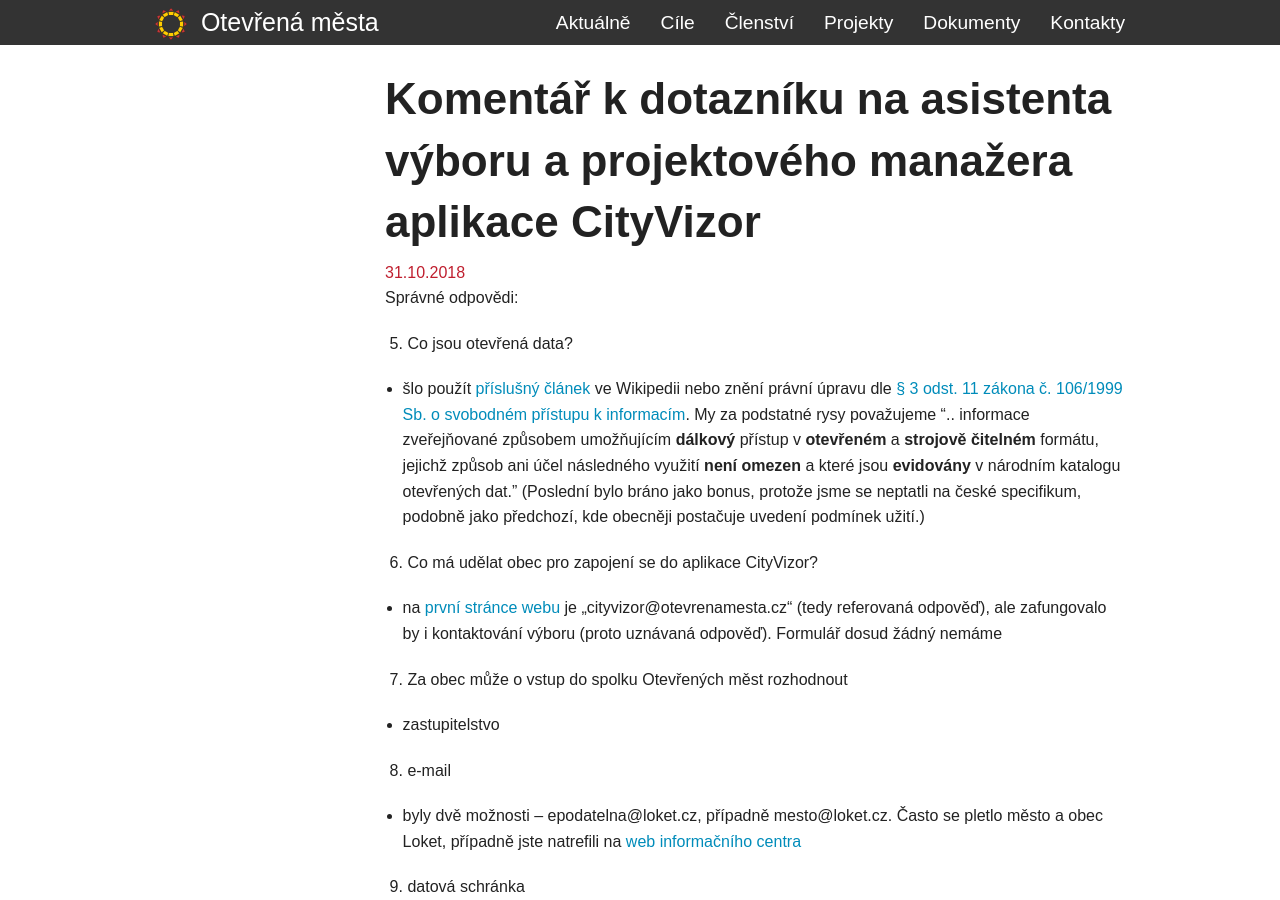
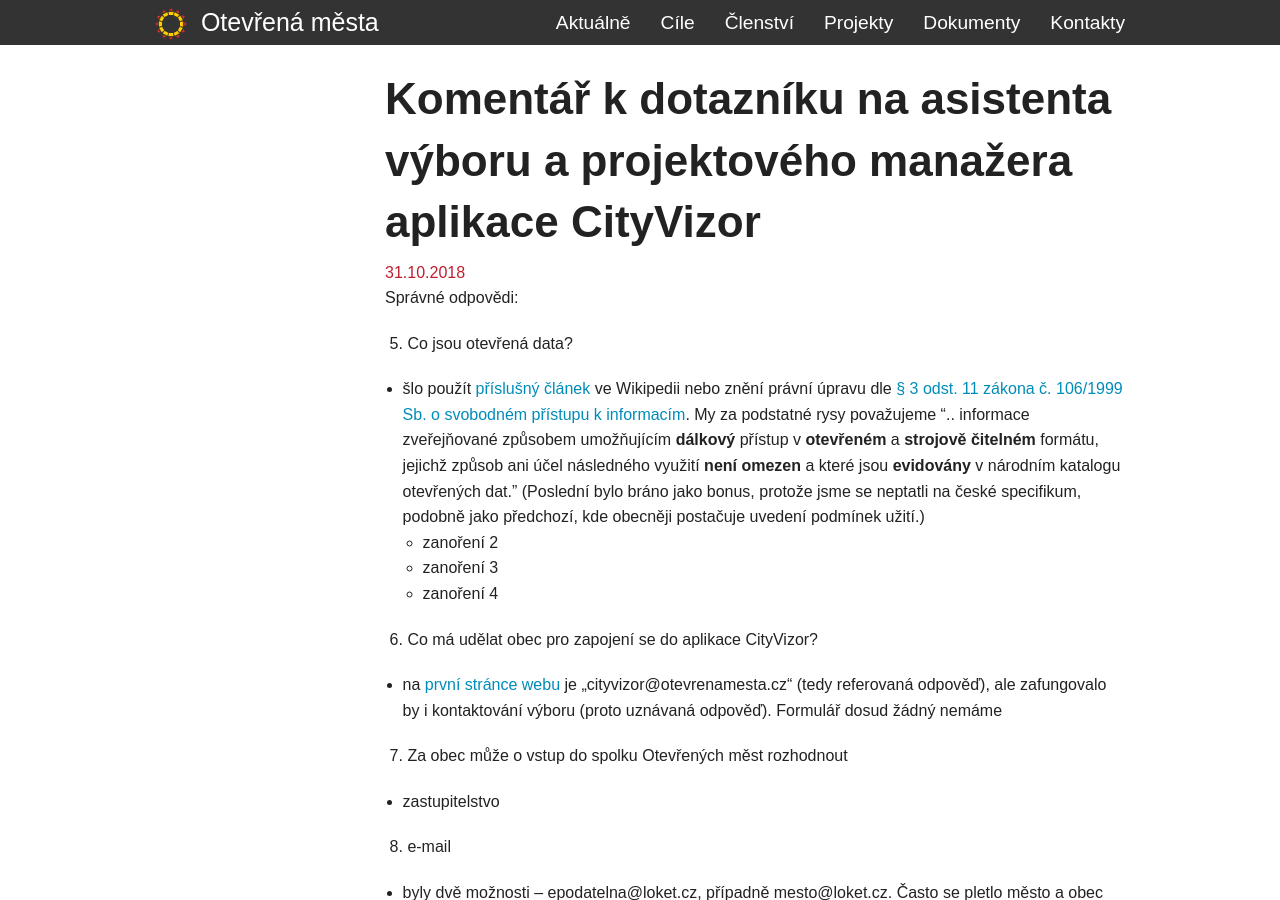
Before and after one commit to otevrenamesta/otevrenamesta.github.io, a Jekyll site: the page built from _posts/2018-10-31-vyberove_rizeni_na_asistenta_2018_komentar_k_dotazniku.md, in a window 1280 px wide and 900 px high. Built offline with Jekyll 4.4.1, drawn with Linux system fonts in a browser that asks for light colours; nearby versions of some CDN libraries; library files that are not in the unit come from our copies.

Commit message:
+komentář k dotazníku

```diff
--- a/_posts/2018-10-31-vyberove_rizeni_na_asistenta_2018_komentar_k_dotazniku.md
+++ b/_posts/2018-10-31-vyberove_rizeni_na_asistenta_2018_komentar_k_dotazniku.md
@@ -5,7 +5,10 @@
 
 Správné odpovědi:
 <ol start="5"><li>Co jsou otevřená data?</li></ol>
-   - šlo použít [příslušný článek](https://cs.wikipedia.org/wiki/Otev%C5%99en%C3%A1_data) ve Wikipedii nebo znění právní úpravu dle [§ 3 odst. 11 zákona č. 106/1999 Sb. o svobodném přístupu k informacím](https://www.zakonyprolidi.cz/cs/1999-106#p3-11). My za podstatné rysy považujeme ".. informace zveřejňované způsobem umožňujícím **dálkový** přístup v **otevřeném** a **strojově čitelném** formátu, jejichž způsob ani účel následného využití **není omezen** a které jsou **evidovány** v národním katalogu otevřených dat." (Poslední bylo bráno jako bonus, protože jsme se neptatli na české specifikum, podobně jako předchozí, kde obecněji postačuje uvedení podmínek užití.)
+- šlo použít [příslušný článek](https://cs.wikipedia.org/wiki/Otev%C5%99en%C3%A1_data) ve Wikipedii nebo znění právní úpravu dle [§ 3 odst. 11 zákona č. 106/1999 Sb. o svobodném přístupu k informacím](https://www.zakonyprolidi.cz/cs/1999-106#p3-11). My za podstatné rysy považujeme ".. informace zveřejňované způsobem umožňujícím **dálkový** přístup v **otevřeném** a **strojově čitelném** formátu, jejichž způsob ani účel následného využití **není omezen** a které jsou **evidovány** v národním katalogu otevřených dat." (Poslední bylo bráno jako bonus, protože jsme se neptatli na české specifikum, podobně jako předchozí, kde obecněji postačuje uvedení podmínek užití.)
+  - zanoření 2
+   - zanoření 3
+    - zanoření 4
 <ol start="6"><li>Co má udělat obec pro zapojení se do aplikace CityVizor?</li></ol>
    - na [první stránce webu](https://cityvizor.cz/) je „cityvizor@otevrenamesta.cz“ (tedy referovaná odpověď), ale zafungovalo by i kontaktování výboru (proto uznávaná odpověď). Formulář dosud žádný nemáme
 <ol start="7"><li>Za obec může o vstup do spolku Otevřených měst rozhodnout</li></ol>
```
